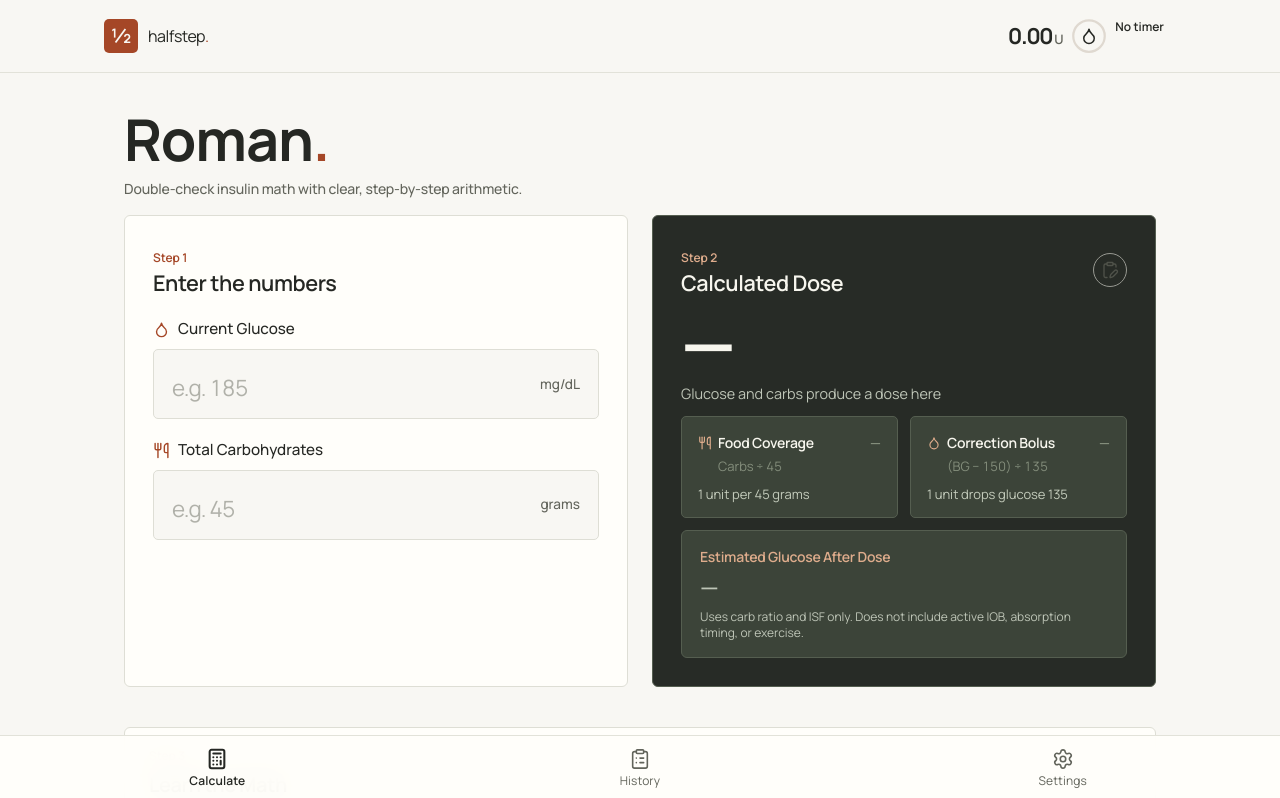
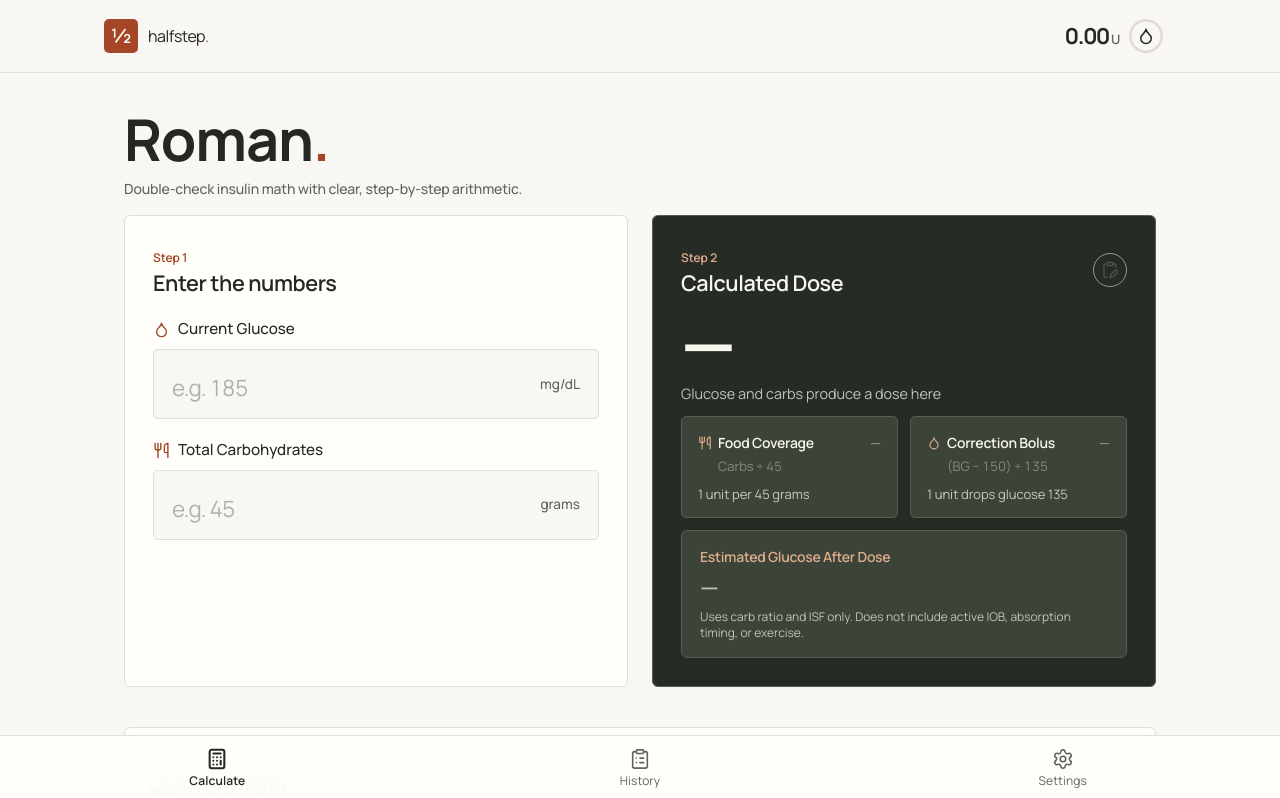
Before and after one commit to the0megastar/halfstep, a React (Vite) app: page / in a window 1280 px wide. Shown: the top 798 px of the page. Built offline with nearby package versions, Linux system fonts and the light colour scheme.

Commit message:
(ui/ux): Hide Timer when IOB completed

```diff
--- a/src/features/iob/IobBadge.tsx
+++ b/src/features/iob/IobBadge.tsx
@@ -18,21 +18,24 @@ export function IobBadge({
   latest,
   uncertain,
 }: IobBadgeProps) {
-  const remaining = latest
-    ? latest.remainingMs <= 0
-      ? 'Done'
-      : remainingLabel(latest.remainingMs)
-    : 'No timer';
-  const endTime = latest ? formatTimeShort(latest.endsAt) : null;
+  // Only show a countdown when a contributing dose is still active.
+  // Idle / finished: units + gauge only — no "No timer" / "Done" chrome.
+  const hasTimer = Boolean(latest && latest.remainingMs > 0);
+  const remaining = hasTimer && latest ? remainingLabel(latest.remainingMs) : null;
+  const endTime = hasTimer && latest ? formatTimeShort(latest.endsAt) : null;
   const unitsText = uncertain ? '—' : total.toFixed(2);
 
-  const ariaLabel = `Estimated insulin on board from this device: ${
-    uncertain ? 'unavailable' : `${total.toFixed(2)} units`
-  }. ${
-    latest
+  const ariaLabel = [
+    `Estimated insulin on board from this device: ${
+      uncertain ? 'unavailable' : `${total.toFixed(2)} units`
+    }`,
+    hasTimer && remaining && endTime
       ? `${remaining} remaining, ends ${endTime}`
-      : 'No timer'
-  }. Open insulin on board details.`;
+      : null,
+    'Open insulin on board details',
+  ]
+    .filter(Boolean)
+    .join('. ');
 
   return (
     <button
@@ -49,14 +52,12 @@ export function IobBadge({
         {!uncertain && <span className="iob-nav-units-suffix">U</span>}
       </span>
       <IobGauge fraction={latest?.fraction ?? 0} />
-      <span className="iob-nav-time-stack" aria-hidden="true">
-        <small className="text-label-12 iob-nav-remaining">{remaining}</small>
-        <small
-          className={`text-label-12 iob-nav-end${endTime ? '' : ' iob-nav-end--empty'}`}
-        >
-          {endTime ?? '—'}
-        </small>
-      </span>
+      {hasTimer && remaining && endTime ? (
+        <span className="iob-nav-time-stack" aria-hidden="true">
+          <small className="text-label-12 iob-nav-remaining">{remaining}</small>
+          <small className="text-label-12 iob-nav-end">{endTime}</small>
+        </span>
+      ) : null}
     </button>
   );
 }
--- a/src/features/iob/IobPopover.tsx
+++ b/src/features/iob/IobPopover.tsx
@@ -103,7 +103,7 @@ export function IobPopover({
             </div>
             <div className="iob-hero-stat iob-hero-right">
               <span className="iob-hero-timer-val text-heading-20">
-                {latest ? remainingLabel(latest.remainingMs) : 'None'}
+                {latest && latest.remainingMs > 0 ? remainingLabel(latest.remainingMs) : '—'}
               </span>
             </div>
           </div>
```
